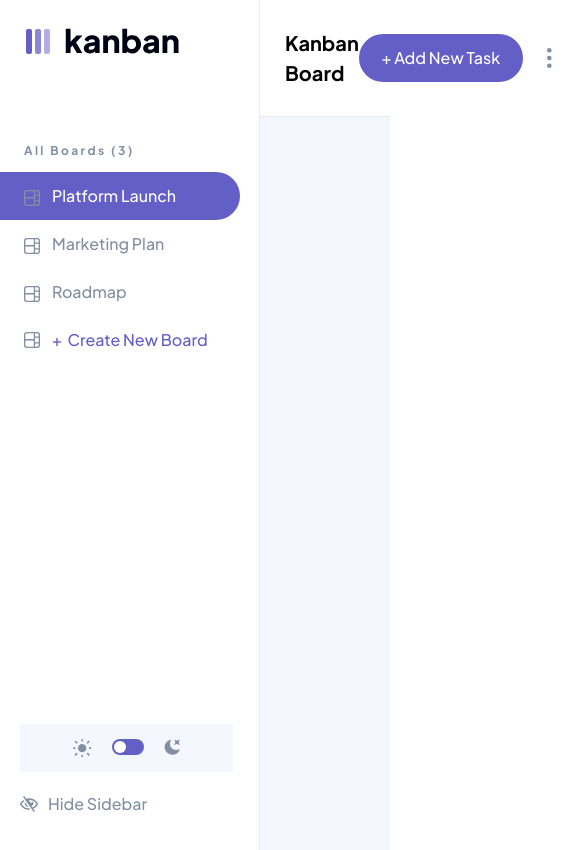
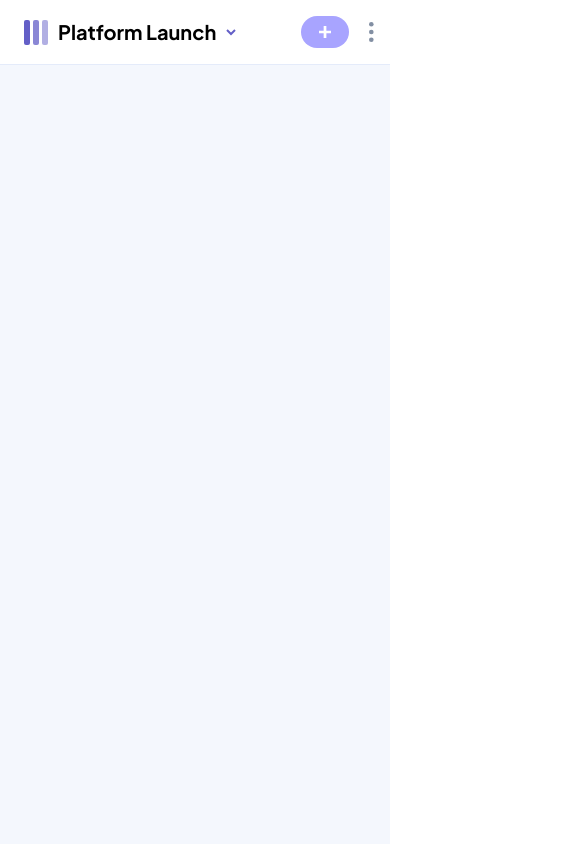
Before and after one commit to dorian-edwards/kanban, a React (Create React App) app: page / in a window 390 px wide. Shown: the top 850 px of the page, 577 px wide, since content can reach past the window. Built offline with nearby package versions, Linux system fonts and the light colour scheme.

Commit message:
adjust nav sizes on mobile and standard nav, add conditional rendering based on viewport size

```diff
--- a/src/App.tsx
+++ b/src/App.tsx
@@ -1,18 +1,31 @@
+import { useEffect, useState } from 'react'
 import MainNav from './components/NavComponents/MainNav'
 import ShowSidePanel from './components/NavComponents/ShowSidePanel'
 import SidePanel from './components/NavComponents/SidePanel'
 import { useSidePanel } from './contexts/SidePanelContext'
+import MobileNav from './components/NavComponents/MobileNav'
 
 export default function App() {
+  const [mobile, setMobile] = useState<boolean>(window.innerWidth < 768)
   const { sidePanelVisible, toggleSidePanel } = useSidePanel()
+
+  useEffect(() => {
+    const handleResize = () => {
+      if (window.innerWidth < 768) return setMobile(true)
+
+      setMobile(false)
+    }
+    window.addEventListener('resize', handleResize)
+  }, [])
 
   return (
     <>
-      <MainNav sidePanelVisible={sidePanelVisible} />
-      <section className='primary-display flex relative'>
-        <SidePanel sidePanelVisible={sidePanelVisible} />
+      {mobile ? <MobileNav /> : <MainNav sidePanelVisible={sidePanelVisible} />}
+
+      <section className='primary-display flex relative tablet:h-[calc(100vh-8rem)] h-[calc(100vh-6.4rem)]'>
+        {!mobile && <SidePanel sidePanelVisible={sidePanelVisible} />}
         <main className='flex flex-grow justify-center items-center border-t-[1px] border-lavender bg-lgt-gray dark:bg-very-dark-gray'>
-          <ShowSidePanel showSidePanel={toggleSidePanel} />
+          {!mobile && <ShowSidePanel showSidePanel={toggleSidePanel} />}
         </main>
       </section>
     </>
--- a/src/components/NavComponents/MainNav.tsx
+++ b/src/components/NavComponents/MainNav.tsx
@@ -11,13 +11,13 @@ export default function MainNav({
     <nav className='main-nav flex justify-between bg-white'>
       <div className='flex'>
         <div
-          className={`logo-wrapper py-[2.8rem] pl-[2.6rem] border-r-[1px] border-lavender transition-[padding] duration-1000 ${
+          className={`logo-wrapper py-[2.5rem] pl-[2.6rem] border-r-[1px] border-lavender transition-[padding] duration-1000 ${
             sidePanelVisible ? 'pr-[8rem] desktop:pr-[12.05rem]' : 'pr-[2.4rem]'
           }`}
         >
           <NavDark />
         </div>
-        <h1 className='py-[2.8rem] pl-[2.5rem] font-sans font-bold text-xl'>
+        <h1 className='py-[2.5rem] pl-[2.5rem] font-sans font-bold text-xl'>
           Kanban Board
         </h1>
       </div>
--- a/src/components/NavComponents/MobileNav.tsx
+++ b/src/components/NavComponents/MobileNav.tsx
@@ -5,7 +5,7 @@ import AddTask from '../icons/AddTask'
 
 export default function MobileNav() {
   return (
-    <nav className='px-[1rem] py-[2rem] flex items-center justify-between bg-white'>
+    <nav className='pl-[2.4rem] pr-[1.6rem] py-[1.6rem] flex items-center justify-between bg-white'>
       <div className='flex items-center'>
         <MobileNavIcon />
         <h1 className='font-bold font-sans text-xl mr-[1rem]'>
@@ -16,7 +16,7 @@ export default function MobileNav() {
         </button>
       </div>
       <div className='flex items-center'>
-        <button className='px-[1.8rem] py-[1rem] bg-main-purple-hover rounded-lg'>
+        <button className='flex justify-center items-center w-[4.8rem] h-[3.2rem] bg-main-purple-hover rounded-lg'>
           <AddTask />
         </button>
         <button className='ml-[2rem]'>
--- a/src/components/NavComponents/SidePanel.tsx
+++ b/src/components/NavComponents/SidePanel.tsx
@@ -8,7 +8,7 @@ export default function SidePanel({
 }) {
   return (
     <section
-      className={`side-panel h-[calc(100vh-8.6rem)] flex flex-col justify-between pb-[4.6rem] pt-[2.6rem] bg-white overflow-x-hidden z-50 transition-[width,_padding] duration-1000 whitespace-nowrap ${
+      className={`side-panel flex flex-col justify-between pb-[4.6rem] pt-[2.6rem] bg-white overflow-x-hidden z-50 transition-[width,_padding] duration-1000 whitespace-nowrap ${
         sidePanelVisible
           ? 'w-[26rem] desktop:w-[30rem] pr-[2.4rem] border-r-[1px]'
           : 'w-0'
--- a/src/components/icons/ChevronDown.tsx
+++ b/src/components/icons/ChevronDown.tsx
@@ -1,7 +1,7 @@
 export default function ChevronDown() {
   return (
     <svg width='10' height='7' xmlns='http://www.w3.org/2000/svg'>
-      <path stroke='#635FC7' stroke-width='2' fill='none' d='m1 1 4 4 4-4' />
+      <path stroke='#635FC7' strokeWidth='2' fill='none' d='m1 1 4 4 4-4' />
     </svg>
   )
 }
```
